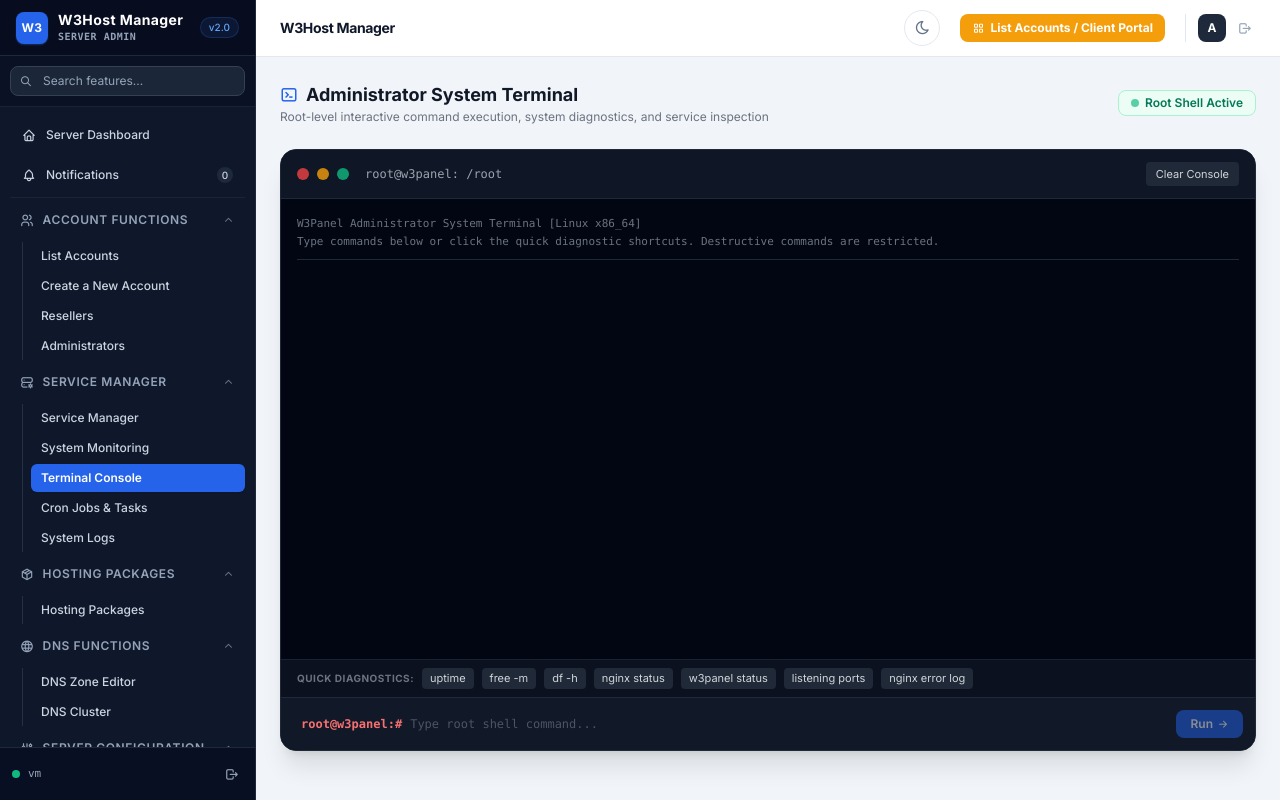
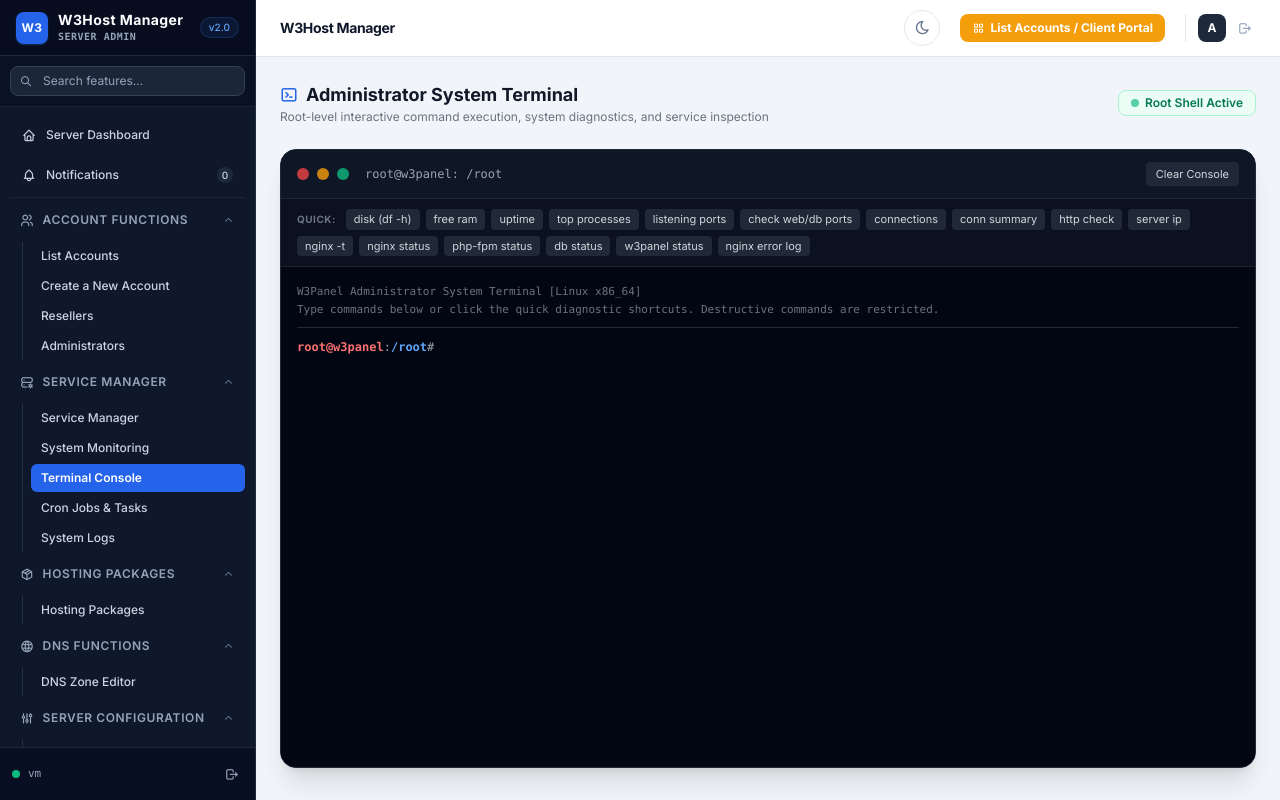
Before and after one commit to lkylab/w3panel, a Django app: page /terminal/ in a window 1280 px wide. Run offline with Django 4.2, Linux system fonts and the light colour scheme; data that the repository does not hold is empty; some libraries are stand-ins or nearby versions.

Commit message:
feat(ui): remove DNS Cluster & SSH card, inline terminal prompt, and add top quick options

```diff
--- a/apps/admin/urls.py
+++ b/apps/admin/urls.py
@@ -38,7 +38,6 @@ urlpatterns = [
     path('websites/<int:website_id>/toggle-proxy/', views.admin_website_toggle_proxy, name='admin_website_toggle_proxy'),
     path('websites/<int:website_id>/delete/', views.admin_website_delete, name='admin_website_delete'),
     path('domains/dns/', views.admin_dns_editor, name='admin_dns_editor'),
-    path('domains/dns-cluster/', views.admin_dns_cluster, name='admin_dns_cluster'),
 
     # Services & Plugins
     path('services/vhosts/', views.admin_websites, name='admin_vhosts'),
--- a/apps/admin/views.py
+++ b/apps/admin/views.py
@@ -44,7 +44,6 @@ def _sidebar_context(active_page=''):
         ],
         'sidebar_domains': [
             {'label': 'DNS Zone Editor', 'url': '/domains/dns/', 'active': 'dns'},
-            {'label': 'DNS Cluster', 'url': '/domains/dns-cluster/', 'active': 'dns-cluster'},
         ],
         'sidebar_services': [
             {'label': 'Service Manager', 'url': '/services/', 'active': 'services'},
@@ -670,13 +669,6 @@ def admin_dns_editor(request):
         'websites': websites,
         'selected_domain': selected_domain,
         'records': records,
-    })
-
-
-def admin_dns_cluster(request):
-    """DNS Cluster Configuration."""
-    return render(request, 'admin/dns_cluster.html', {
-        **_sidebar_context('dns-cluster'),
     })
 
 
--- a/apps/user/views.py
+++ b/apps/user/views.py
@@ -1394,11 +1394,9 @@ def user_sso(request):
 def user_terminal(request):
     """Web Terminal interface for tenant user."""
     user = request.panel_user
-    server_ip = request.META.get('SERVER_NAME', '127.0.0.1')
     return render(request, 'user/terminal.html', {
         **_user_sidebar_context(request, 'terminal'),
         'shell_enabled': getattr(user, 'shell_enabled', False),
-        'server_ip': server_ip,
     })
 
 
--- a/templates/admin/terminal.html
+++ b/templates/admin/terminal.html
@@ -38,8 +38,29 @@
             </div>
         </div>
 
+        <!-- Quick Admin Diagnostics Bar -->
+        <div class="px-4 py-2.5 bg-gray-900/60 border-b border-gray-800/80 flex flex-wrap items-center gap-1.5 text-[11px]">
+            <span class="text-gray-500 uppercase tracking-wider text-[10px] font-bold shrink-0 mr-1">Quick:</span>
+            <button type="button" @click="runQuick('df -h')" class="px-2 py-0.5 rounded bg-gray-800 hover:bg-gray-700 text-gray-300 transition whitespace-nowrap" title="Disk space usage">disk (df -h)</button>
+            <button type="button" @click="runQuick('free -h')" class="px-2 py-0.5 rounded bg-gray-800 hover:bg-gray-700 text-gray-300 transition whitespace-nowrap" title="Memory usage">free ram</button>
+            <button type="button" @click="runQuick('uptime')" class="px-2 py-0.5 rounded bg-gray-800 hover:bg-gray-700 text-gray-300 transition whitespace-nowrap" title="System uptime and load">uptime</button>
+            <button type="button" @click="runQuick('ps aux --sort=-%mem | head -n 15')" class="px-2 py-0.5 rounded bg-gray-800 hover:bg-gray-700 text-gray-300 transition whitespace-nowrap" title="Top memory processes">top processes</button>
+            <button type="button" @click="runQuick('ss -tulpn | head -n 30')" class="px-2 py-0.5 rounded bg-gray-800 hover:bg-gray-700 text-gray-300 transition whitespace-nowrap" title="Open listening ports">listening ports</button>
+            <button type="button" @click="runQuick('ss -tlnp | grep -E &quot;:(80|443|3306|6379)\\b&quot; || echo &quot;No standard web/db ports listening&quot;')" class="px-2 py-0.5 rounded bg-gray-800 hover:bg-gray-700 text-gray-300 transition whitespace-nowrap" title="Check ports 80, 443, 3306, 6379">check web/db ports</button>
+            <button type="button" @click="runQuick('ss -tan state established | head -n 30')" class="px-2 py-0.5 rounded bg-gray-800 hover:bg-gray-700 text-gray-300 transition whitespace-nowrap" title="Active established connections">connections</button>
+            <button type="button" @click="runQuick('ss -s')" class="px-2 py-0.5 rounded bg-gray-800 hover:bg-gray-700 text-gray-300 transition whitespace-nowrap" title="Socket connection summary">conn summary</button>
+            <button type="button" @click="runQuick('curl -I -s --max-time 5 http://127.0.0.1 | head -n 10')" class="px-2 py-0.5 rounded bg-gray-800 hover:bg-gray-700 text-gray-300 transition whitespace-nowrap" title="Test local HTTP response">http check</button>
+            <button type="button" @click="runQuick('curl -s --max-time 5 ifconfig.me || hostname -I')" class="px-2 py-0.5 rounded bg-gray-800 hover:bg-gray-700 text-gray-300 transition whitespace-nowrap" title="Server IP address">server ip</button>
+            <button type="button" @click="runQuick('nginx -t')" class="px-2 py-0.5 rounded bg-gray-800 hover:bg-gray-700 text-gray-300 transition whitespace-nowrap" title="Test Nginx configuration">nginx -t</button>
+            <button type="button" @click="runQuick('systemctl status nginx --no-pager')" class="px-2 py-0.5 rounded bg-gray-800 hover:bg-gray-700 text-gray-300 transition whitespace-nowrap">nginx status</button>
+            <button type="button" @click="runQuick('systemctl list-units &quot;php*-fpm*&quot; --no-pager')" class="px-2 py-0.5 rounded bg-gray-800 hover:bg-gray-700 text-gray-300 transition whitespace-nowrap">php-fpm status</button>
+            <button type="button" @click="runQuick('systemctl status mariadb mysql --no-pager 2>/dev/null | head -n 20')" class="px-2 py-0.5 rounded bg-gray-800 hover:bg-gray-700 text-gray-300 transition whitespace-nowrap">db status</button>
+            <button type="button" @click="runQuick('systemctl status w3panel-admin --no-pager')" class="px-2 py-0.5 rounded bg-gray-800 hover:bg-gray-700 text-gray-300 transition whitespace-nowrap">w3panel status</button>
+            <button type="button" @click="runQuick('tail -n 20 /var/log/nginx/error.log')" class="px-2 py-0.5 rounded bg-gray-800 hover:bg-gray-700 text-gray-300 transition whitespace-nowrap">nginx error log</button>
+        </div>
+
         <!-- Terminal Output Screen -->
-        <div id="terminal-screen" class="p-4 font-mono text-xs text-gray-200 overflow-y-auto space-y-2 h-[460px] bg-gray-950/95 leading-relaxed selection:bg-blue-600 selection:text-white">
+        <div id="terminal-screen" @click="if (!window.getSelection().toString()) $refs.cmdInput?.focus()" class="p-4 font-mono text-xs text-gray-200 overflow-y-auto space-y-2 h-[500px] bg-gray-950/95 leading-relaxed selection:bg-blue-600 selection:text-white cursor-text">
             <div class="text-gray-500 text-[11px] border-b border-gray-800 pb-2">
                 W3Panel Administrator System Terminal [Linux x86_64]<br>
                 Type commands below or click the quick diagnostic shortcuts. Destructive commands are restricted.
@@ -59,32 +80,14 @@
             <div x-show="loading" class="flex items-center gap-2 text-gray-500">
                 <span class="animate-spin text-sm"><i class="ti ti-loader-2"></i></span> Executing command...
             </div>
+
+            <!-- Inline Terminal Prompt -->
+            <form x-show="!loading" @submit.prevent="executeCommand()" class="flex items-center gap-1.5 pt-0.5">
+                {% csrf_token %}
+                <span class="text-gray-400 shrink-0"><span class="text-red-400 font-bold">root@w3panel</span>:<span class="text-blue-400 font-semibold" x-text="cwd || '/root'"></span>#</span>
+                <input x-ref="cmdInput" type="text" x-model="currentCommand" @keydown.up.prevent="prevHistory()" @keydown.down.prevent="nextHistory()" @keydown.ctrl.l.prevent="clearConsole()" autocomplete="off" spellcheck="false" autofocus class="flex-1 min-w-0 bg-transparent border-0 p-0 text-gray-100 font-mono text-xs outline-none focus:outline-none focus:ring-0 caret-red-400">
+            </form>
         </div>
-
-        <!-- Quick Admin Diagnostics Bar -->
-        <div class="px-4 py-2 bg-gray-900/60 border-t border-gray-800/80 flex items-center gap-2 overflow-x-auto text-[11px]">
-            <span class="text-gray-500 uppercase tracking-wider text-[10px] font-bold shrink-0">Quick Diagnostics:</span>
-            <button @click="runQuick('uptime')" class="px-2 py-0.5 rounded bg-gray-800 hover:bg-gray-700 text-gray-300 transition whitespace-nowrap">uptime</button>
-            <button @click="runQuick('free -m')" class="px-2 py-0.5 rounded bg-gray-800 hover:bg-gray-700 text-gray-300 transition whitespace-nowrap">free -m</button>
-            <button @click="runQuick('df -h')" class="px-2 py-0.5 rounded bg-gray-800 hover:bg-gray-700 text-gray-300 transition whitespace-nowrap">df -h</button>
-            <button @click="runQuick('systemctl status nginx --no-pager')" class="px-2 py-0.5 rounded bg-gray-800 hover:bg-gray-700 text-gray-300 transition whitespace-nowrap">nginx status</button>
-            <button @click="runQuick('systemctl status w3panel-admin --no-pager')" class="px-2 py-0.5 rounded bg-gray-800 hover:bg-gray-700 text-gray-300 transition whitespace-nowrap">w3panel status</button>
-            <button @click="runQuick('ss -tulpn | head -n 25')" class="px-2 py-0.5 rounded bg-gray-800 hover:bg-gray-700 text-gray-300 transition whitespace-nowrap">listening ports</button>
-            <button @click="runQuick('tail -n 20 /var/log/nginx/error.log')" class="px-2 py-0.5 rounded bg-gray-800 hover:bg-gray-700 text-gray-300 transition whitespace-nowrap">nginx error log</button>
-        </div>
-
-        <!-- Terminal Input Line -->
-        <form @submit.prevent="executeCommand()" class="p-3 bg-gray-900 border-t border-gray-800 flex items-center gap-2">
-            {% csrf_token %}
-            <span class="text-red-400 font-bold font-mono text-xs pl-2">root@w3panel:#</span>
-            <input type="text" x-model="currentCommand" @keydown.up.prevent="prevHistory()" @keydown.down.prevent="nextHistory()"
-                   placeholder="Type root shell command..." autofocus
-                   class="flex-1 bg-transparent border-0 border-none text-gray-100 font-mono text-xs outline-none focus:outline-none focus:ring-0 placeholder:text-gray-600">
-            <button type="submit" :disabled="loading || !currentCommand.trim()"
-                    class="px-3.5 py-1.5 bg-blue-600 hover:bg-blue-500 disabled:opacity-50 text-white rounded-lg text-xs font-semibold transition flex items-center gap-1">
-                <span>Run</span> <i class="ti ti-arrow-right"></i>
-            </button>
-        </form>
     </div>
 </div>
 
@@ -137,6 +140,7 @@ function adminTerminal() {
                 this.$nextTick(() => {
                     const screen = document.getElementById('terminal-screen');
                     if (screen) screen.scrollTop = screen.scrollHeight;
+                    this.$refs.cmdInput?.focus();
                 });
             }
         },
@@ -164,6 +168,7 @@ function adminTerminal() {
 
         clearConsole() {
             this.history = [];
+            this.$nextTick(() => this.$refs.cmdInput?.focus());
         }
     }
 }
```
Also changed, not shown: templates/admin/dns_cluster.html (deleted, +0 -37 lines), templates/user/terminal.html (+32 -40 lines).
